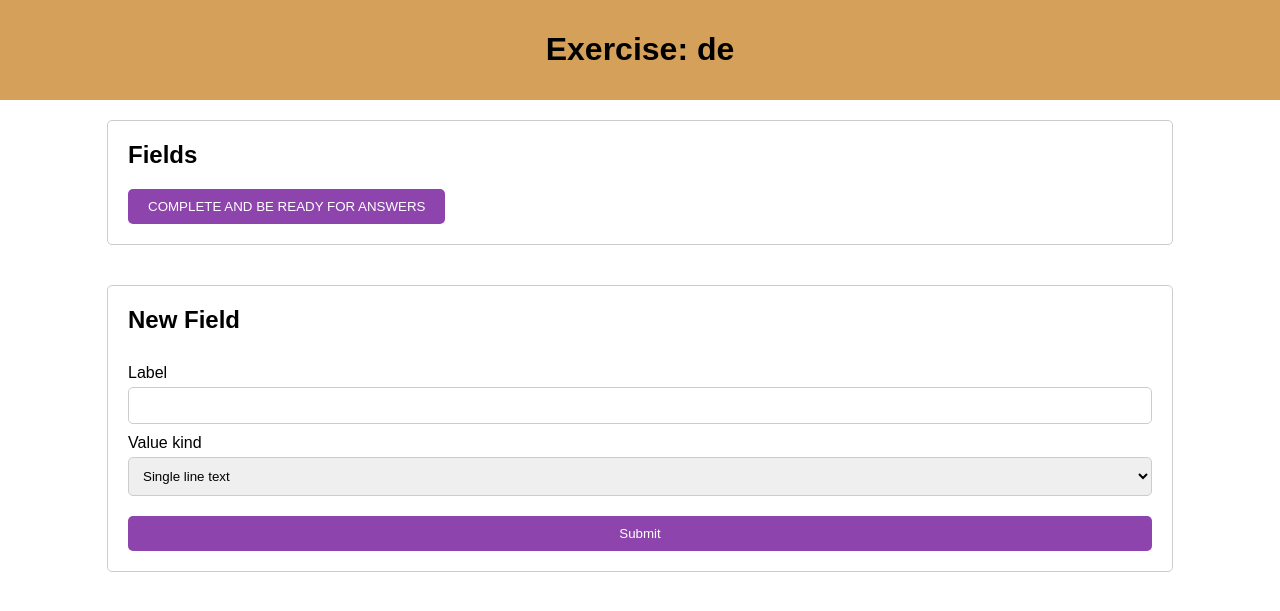
After one commit to CPNV-ES/MAW11-ABE-NUI, a PHP site: template src/views/new_exercise_fields.php in a window 1280 px wide. The commit adds this page. Shown: the top 611 px of the page. Run offline with PHP 8.4, Linux system fonts and the light colour scheme; the template is opened without the code that fills it, so the values that code supplies are empty.

Commit message:
creation of the new_exercise page and debug

```diff
--- a/public/css/create_style.css
+++ b/public/css/create_style.css
@@ -13,7 +13,7 @@ header {
     background-color: #f4a261;
     color: white;
     text-align: center;
-    padding: 30px 0;
+    padding: 20px;
 }
 
 .logo-container {
@@ -60,7 +60,7 @@ input[type="text"] {
 
 .btn {
     font-size: 18px;
-    padding: 10px 20px;
+    padding: 2px 20px;
     border: none;
     border-radius: 5px;
     color: white;
--- /dev/null
+++ b/public/css/new_exercise.css
@@ -0,0 +1,63 @@
+body {
+    font-family: Arial, sans-serif;
+    margin: 0;
+    padding: 0;
+}
+
+.container {
+    display: flex;
+    flex-direction: column;
+    align-items: center;
+}
+
+header {
+    background-color: #d4a05a;
+    width: 100%;
+    padding: 10px;
+    text-align: center;
+}
+
+.fields-section, .new-field-section {
+    margin: 20px;
+    padding: 20px;
+    border: 1px solid #ccc;
+    border-radius: 5px;
+    width: 80%;
+}
+
+h2 {
+    margin-top: 0;
+}
+
+.complete-button {
+    background-color: #8e44ad;
+    color: white;
+    border: none;
+    padding: 10px 20px;
+    cursor: pointer;
+    border-radius: 5px;
+}
+
+form {
+    display: flex;
+    flex-direction: column;
+}
+
+label {
+    margin-top: 10px;
+}
+
+input, select, button[type="submit"] {
+    margin-top: 5px;
+    padding: 10px;
+    border: 1px solid #ccc;
+    border-radius: 5px;
+}
+
+button[type="submit"] {
+    background-color: #8e44ad;
+    color: white;
+    border: none;
+    cursor: pointer;
+    margin-top: 20px;
+}
--- /dev/null
+++ b/src/views/new_exercise_fields.php
@@ -0,0 +1,47 @@
+<!DOCTYPE html>
+<html lang="fr">
+<head>
+    <meta charset="UTF-8">
+    <meta name="viewport" content="width=device-width, initial-scale=1.0">
+    <title>New Field</title>
+    <link rel="stylesheet" href="public/css/new_exercise.css">
+</head>
+<body>
+    <div class="container">
+        <header>
+            <h1>Exercise: de</h1>
+        </header>
+        <div class="fields-section">
+            <h2>Fields</h2>
+            <button class="complete-button">COMPLETE AND BE READY FOR ANSWERS</button>
+        </div>
+        <div class="new-field-section">
+            <h2>New Field</h2>
+            <form action="process.php" method="post">
+                <label for="label">Label</label>
+                <input type="text" id="label" name="label">
+
+                <label for="value-kind">Value kind</label>
+                <select id="value-kind" name="value-kind">
+                    <option value="single-line">Single line text</option>
+                    <option value="list-single-lines">List of single lines</option>
+                    <option value="multi-line">Multi-line text</option>
+                </select>
+
+                <button type="submit">Submit</button>
+            </form>
+            <?php
+if ($_SERVER["REQUEST_METHOD"] == "POST") {
+    $label = $_POST['label'];
+    $valueKind = $_POST['value-kind'];
+
+    echo "Field created successfully!<br>";
+    echo "Label: " . htmlspecialchars($label) . "<br>";
+    echo "Value Kind: " . htmlspecialchars($valueKind);
+}
+?>
+
+        </div>
+    </div>
+</body>
+</html>
```
Also changed, not shown: ExerciseLooper-Features.md (added, +24 -0 lines), exercise-looper-specs.md (added, +79 -0 lines), logo-84d7d70645fbe179ce04c983a5fae1e6cba523d7cd28e0cd49a04707ccbef56e.png (added), 1 other file.
